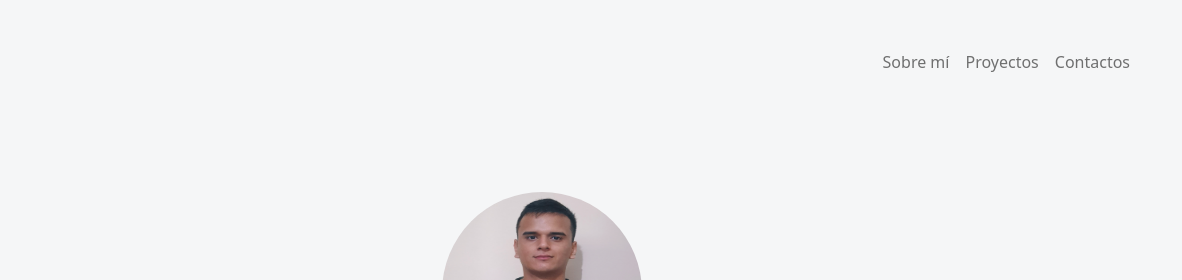
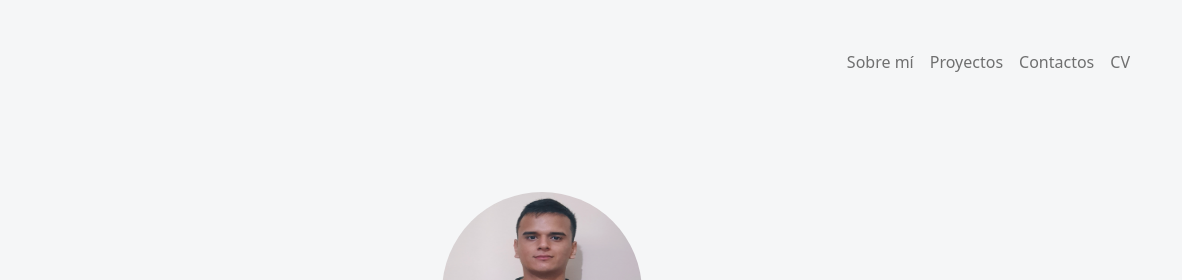
Before and after one commit to JCelorioDev/JCelorioDev.github.io, a plain HTML site: page index.html in a window 1280 px wide. Shown: the top 280 px of the page, 98-1280 px from the left. Drawn offline with nearby package versions, Linux system fonts and the light colour scheme.

Commit message:
CV añadido

```diff
--- a/index.html
+++ b/index.html
@@ -40,6 +40,9 @@
               </li>
               <li class="nav-item">
                 <a class="nav-link" href="#contacto">Contactos</a>
+              </li>
+              <li class="nav-item">
+                <a class="nav-link" target="_blank" href="https://www.flipsnack.com/6756AB77C6F/curriculum-vitae/full-view.html">CV</a>
               </li>
             </ul>
           </div>
```
